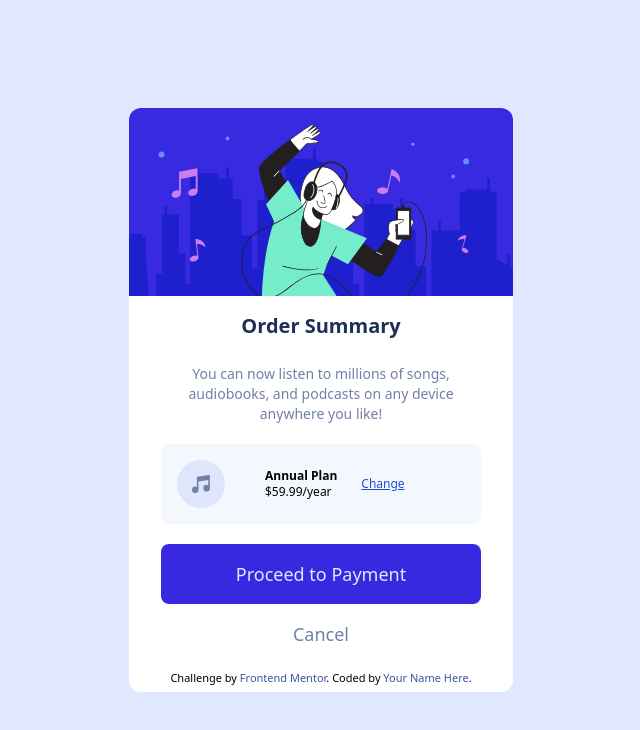
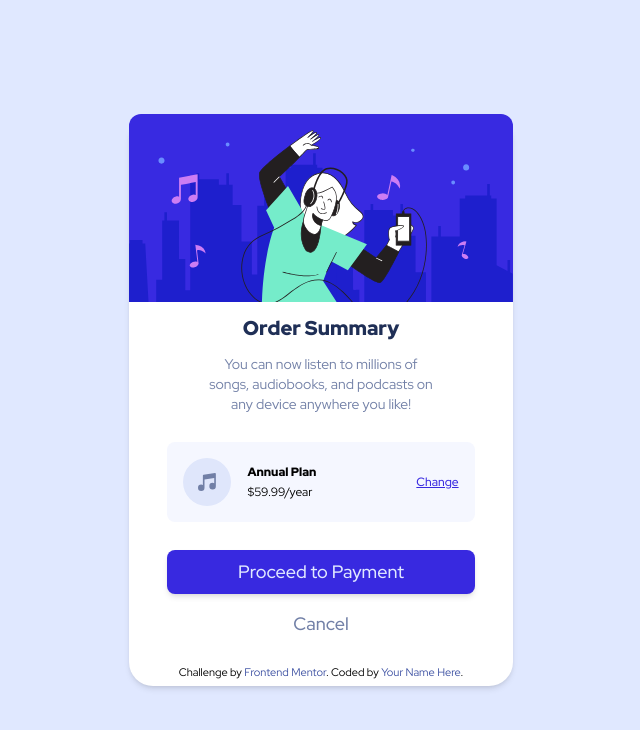
Before and after one commit to abdul-aziz123/order-summary-component, a website built with Vite: page index.html in a window 1280 px wide. Shown: the whole page, without its empty margins (319-959 px from the left). Built offline with nearby package versions, Linux system fonts and the light colour scheme; files whose address does not match are found by name.

Commit message:
chore: Update favicon path and improve order summary layout

```diff
--- a/index.html
+++ b/index.html
@@ -9,7 +9,7 @@
       rel="icon"
       type="image/png"
       sizes="32x32"
-      href="./images/favicon-32x32.png"
+      href="images/favicon-32x32.png"
     />
     <link rel="stylesheet" href="style.css" />
 
@@ -27,44 +27,48 @@
     </style>
   </head>
   <body
-    class="text-lg min-h-screen bg-[#e0e8ff] flex justify-center items-center"
+    class="text-lg min-h-screen bg-mobile-pattern sm:bg-desktop-pattern bg-Pale-blue bg-no-repeat bg-contain flex justify-center items-center font-Red-hat"
   >
-    <div class="bg-white flex-col justify-center items-center w-96 rounded-xl">
+    <div
+      class="bg-white flex flex-col gap-3 justify-center items-center sm:w-96 min-w-80 mx-3 sm:mx-0 rounded-3xl shadow-md"
+    >
       <img
         src="images/illustration-hero.svg"
         alt="music listener image"
         class="rounded-t-xl"
       />
-      <h1 class="text-center p-4 text-xl font-black text-[#1f2f56]">
+      <h1 class="text-center text-xl font-black text-Dark-blue">
         Order Summary
       </h1>
-      <p class="text-center text-sm m-2 px-10 text-[#7280a7]">
+      <p class="text-center text-sm max-w-56 text-Desaturated-blue">
         You can now listen to millions of songs, audiobooks, and podcasts on any
         device anywhere you like!
       </p>
-      <div class="flex bg-[#f5f7ff] mx-8 my-5 rounded-lg">
-        <img src="images/icon-music.svg" alt="music icon" class="p-4" />
-        <div class="flex-col justify-between p-6">
-          <p class="text-xs font-bold">Annual Plan</p>
+      <div
+        class="flex gap-4 items-center bg-Very-pale-blue my-4 rounded-lg w-4/5 mx-auto py-4 px-4"
+      >
+        <img src="images/icon-music.svg" alt="music icon" />
+        <div class="space-y-1">
+          <p class="text-xs font-black">Annual Plan</p>
           <p class="text-xs">$59.99/year</p>
         </div>
         <a
-          class="underline flex items-center text-xs text-blue-700 font-medium hover:text-blue-600"
+          class="underline flex items-center text-xs font-medium text-Bright-blue hover:text-Bright-blue/90 ml-auto"
           href="#"
           >Change</a
         >
       </div>
 
-      <div class="flex-col justify-center items-center mx-8 gap-2">
+      <div class="flex flex-col justify-center items-center gap-2 w-4/5">
         <button
           type="button"
-          class="bg-[#3829e0] text-[#e0e8ff] p-4 rounded-lg w-80 font-medium hover:bg-blue-500"
+          class="bg-Bright-blue text-Pale-blue py-2 rounded-lg font-medium w-full hover:bg-Bright-blue/70 shadow-md"
         >
           Proceed to Payment
         </button>
         <button
           type="button"
-          class="bg-white text-[#7280a7] p-4 rounded-lg w-80 font-medium hover:text-[#1f2f56]"
+          class="bg-white text-Desaturated-blue py-2 rounded-lg w-full font-medium hover:text-Dark-blue"
         >
           Cancel
         </button>
--- a/style.css
+++ b/style.css
@@ -1,13 +1,5 @@
+@import url("https://fonts.googleapis.com/css2?family=Red+Hat+Display:ital,wght@0,300..900;1,300..900&display=swap");
+
 @tailwind base;
 @tailwind components;
 @tailwind utilities;
-
-@layer base {
-  :root {
-    --Pale-blue: #e0e8ff;
-    --Bright-blue: #3829e0;
-    --Very-pale-blue: #f5f7ff;
-    --Desaturated-blue: #7280a7;
-    --Dark-blue: #1f2f56;
-  }
-}
--- a/tailwind.config.js
+++ b/tailwind.config.js
@@ -2,7 +2,25 @@
 export default {
   content: ["./index.html", "./src/**/*.{js,ts,jsx,tsx}"],
   theme: {
-    extend: {},
+    colors: {
+      transparent: "transparent",
+      current: "currentColor",
+      "Pale-blue": "#e0e8ff",
+      "Bright-blue": "#3829e0",
+      "Very-pale-blue": "#f5f7ff",
+      "Desaturated-blue": "#7280a7",
+      "Dark-blue": "#1f2f56",
+      white: "#ffffff",
+    },
+    extend: {
+      fontFamily: {
+        "Red-hat": ["Red Hat Display", "sans-serif"],
+      },
+      backgroundImage: {
+        "mobile-pattern": "url('images/pattern-background-mobile.svg')",
+        "desktop-pattern": "url('images/pattern-background-desktop.svg')",
+      },
+    },
   },
   plugins: [],
 };
```
Also changed, not shown: public/images/favicon-32x32.png (renamed from images/favicon-32x32.png), public/images/icon-music.svg (renamed from images/icon-music.svg), public/images/illustration-hero.svg (renamed from images/illustration-hero.svg), public/images/pattern-background-desktop.svg (renamed from images/pattern-background-desktop.svg), public/images/pattern-background-mobile.svg (renamed from images/pattern-background-mobile.svg).
